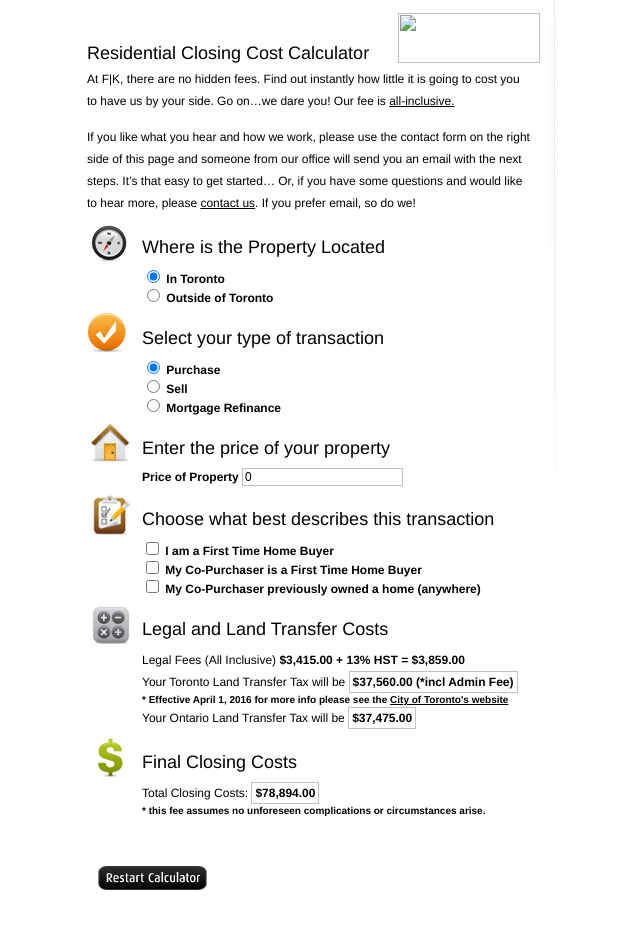
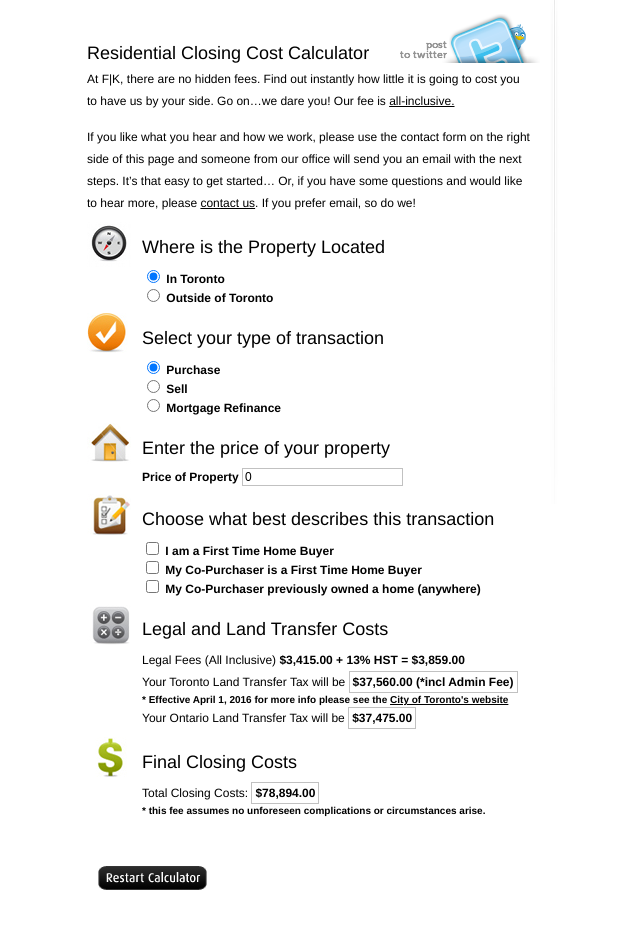
Before and after one commit to transforminteractive/FKQuoteCalc, a plain HTML site: page index.html in a window 1280 px wide. Shown: the whole page, without its empty margins (128-768 px from the left). Drawn offline with Linux system fonts and the light colour scheme; the site is published under a folder, as on GitHub Pages, so addresses that start at the root find nothing; files whose address does not match are found by name.

Commit message:
Update index.html

```diff
--- a/index.html
+++ b/index.html
@@ -18,7 +18,7 @@
 
 
 <h1><div style="float: right; margin: -30px 10px 0px 0px; z-index: -1;"><a class="twicon" href="http://twitter.com/home?status=http://feldkalia.com/quote.html">
-                          <img src="/images/tt-twitter-big2.png" height="50" width="142"></a></div>
+                          <img src="images/tt-twitter-big2.png" height="50" width="142"></a></div>
 Residential Closing Cost Calculator</h1>
 <p>At F|K, there are no hidden fees. Find out instantly how little it
 is going to cost you to have us by your side. Go on…we dare you! Our
```
